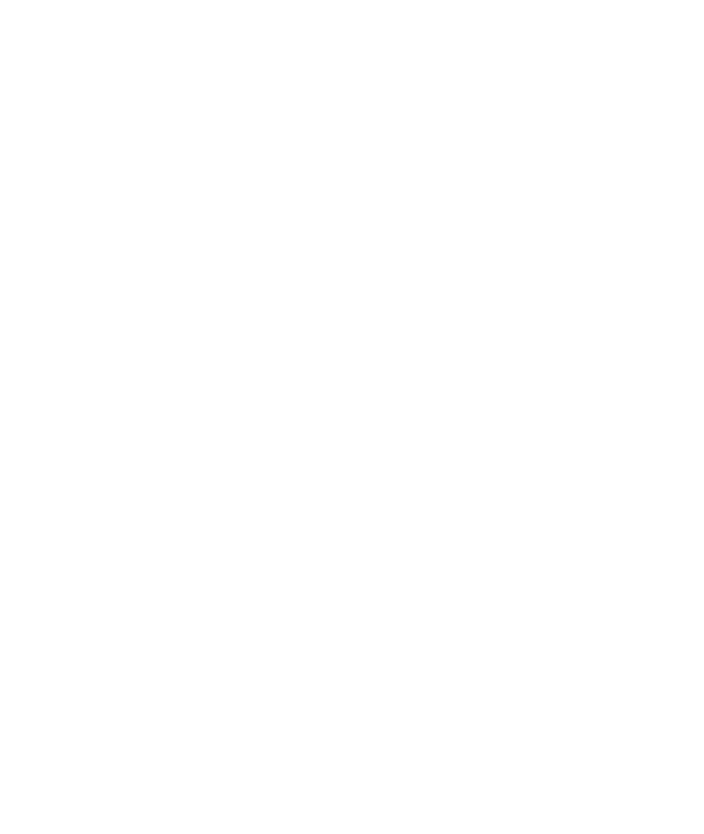
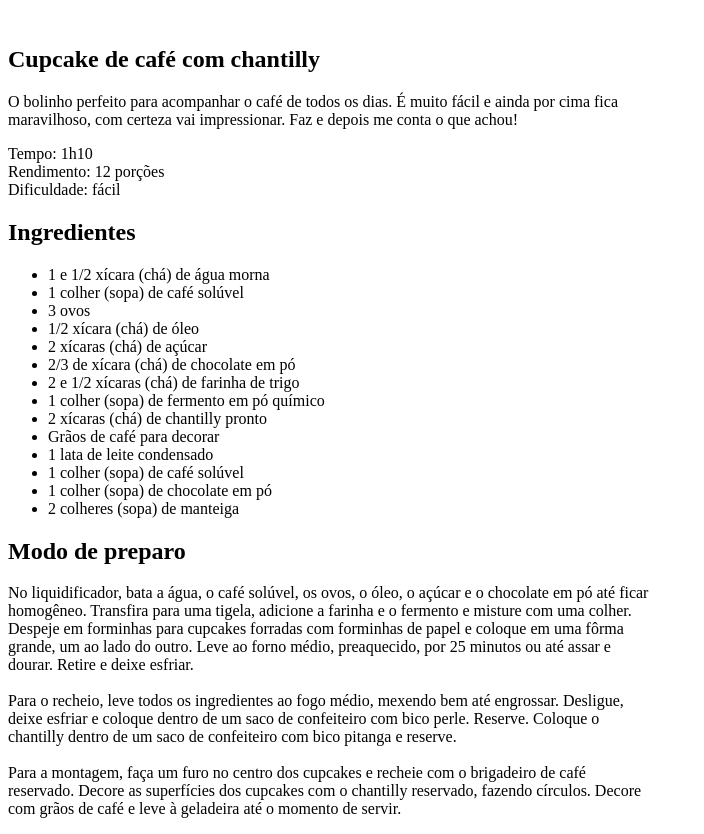
Before and after one commit to arissonpaes/Projeto, a plain HTML site: page index.html in a window 1280 px wide. Shown: the whole page, without its empty margins (0-704 px from the left). Before the commit the page ends 800 px from the top, so only its background shows below. Drawn offline with Linux system fonts and the light colour scheme.

Commit message:
Iniciando a estrutura HTML

```diff
--- a/index.html
+++ b/index.html
@@ -6,6 +6,55 @@
     <title>Página de receitas</title>
 </head>
 <body>
+    <div id="page"></div>
+    <img src="" alt="">
+    <main>
+        <section id="about">
+            <h1>Cupcake de café com chantilly</h1>
+            <p>O bolinho perfeito para acompanhar o café de todos os dias. É muito fácil e ainda por cima fica <br>
+                maravilhoso, com certeza vai impressionar. Faz e depois me conta o que achou!
+            </p>
 
+            <p> Tempo: 1h10 <br>
+                Rendimento: 12 porções <br>
+                Dificuldade: fácil
+            </p>
+
+        </section>
+        <section id="ingredients"></section>
+            <h2>Ingredientes</h2>
+            <ul>
+                <li>1 e 1/2 xícara (chá) de água morna</li>
+                <li>1 colher (sopa) de café solúvel</li>
+                <li>3 ovos</li>
+                <li>1/2 xícara (chá) de óleo</li>
+                <li>2 xícaras (chá) de açúcar</li>
+                <li>2/3 de xícara (chá) de chocolate em pó</li>
+                <li>2 e 1/2 xícaras (chá) de farinha de trigo</li>
+                <li>1 colher (sopa) de fermento em pó químico</li>
+                <li>2 xícaras (chá) de chantilly pronto</li>
+                <li>Grãos de café para decorar</li>
+                <li>1 lata de leite condensado</li>
+                <li>1 colher (sopa) de café solúvel</li>
+                <li>1 colher (sopa) de chocolate em pó</li>
+                <li>2 colheres (sopa) de manteiga</li>
+            </ul>
+
+        <section id="preparation"></section>
+            <h2>Modo de preparo</h2>
+            <p>
+                No liquidificador, bata a água, o café solúvel, os ovos, o óleo, o açúcar e o chocolate em pó até ficar <br>
+                homogêneo. Transfira para uma tigela, adicione a farinha e o fermento e misture com uma colher. <br>
+                Despeje em forminhas para cupcakes forradas com forminhas de papel e coloque em uma fôrma <br>
+                grande, um ao lado do outro. Leve ao forno médio, preaquecido, por 25 minutos ou até assar e <br>
+                dourar. Retire e deixe esfriar. <br><br>
+                Para o recheio, leve todos os ingredientes ao fogo médio, mexendo bem até engrossar. Desligue, <br>
+                deixe esfriar e coloque dentro de um saco de confeiteiro com bico perle. Reserve. Coloque o <br>
+                chantilly dentro de um saco de confeiteiro com bico pitanga e reserve. <br><br>
+                Para a montagem, faça um furo no centro dos cupcakes e recheie com o brigadeiro de café <br>
+                reservado. Decore as superfícies dos cupcakes com o chantilly reservado, fazendo círculos. Decore <br>
+                com grãos de café e leve à geladeira até o momento de servir.
+            </p>
+    </main>
 </body>
 </html>
```
